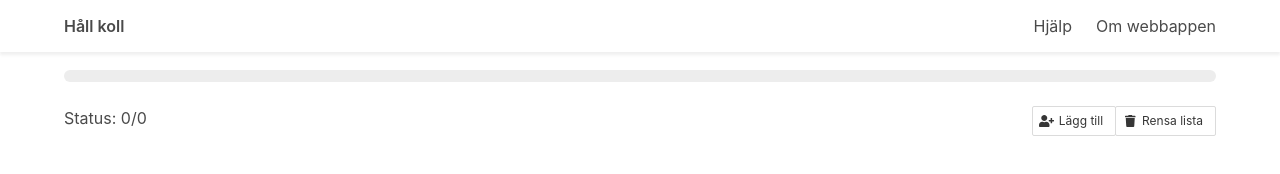
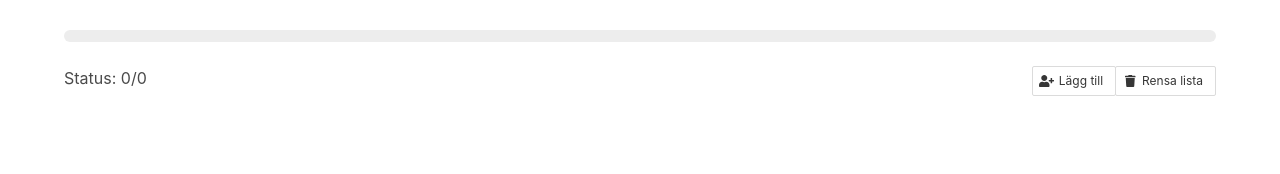
Before and after one commit to kandersson135/hallkoll, a plain HTML site: page index.html in a window 1280 px wide. Drawn offline with Linux system fonts and the light colour scheme.

Commit message:
Update index.html

```diff
--- a/index.html
+++ b/index.html
@@ -17,7 +17,7 @@
 		<link rel="stylesheet" href="css/bulma-list.css">
 		<style type="text/css">
 			.navbar {background-color: #ffffff !important; box-shadow: 0px 3px 3px rgba(100, 100, 100, 0.1) !important;}
-			.section {margin-top: -30px;}
+			.section {margin-top: -70px;}
 			.changeStatus {border-radius: 5px !important;}
 			.button.is-danger {background-color: rgba(241, 70, 104, 0.7) !important; border: 2px solid rgba(241, 70, 104, 0.2);}
 			.button.is-success {background-color: rgba(72, 199, 142, 0.7) !important; border: 2px solid rgba(72, 199, 142, 0.2);}
@@ -25,6 +25,7 @@
 		</style>
 	</head>
 	<body>
+		<!--
 		<nav class="navbar is-fixed-top has-shadow" role="navigation" aria-label="main navigation">
 			<div class="container">
 				<div class="navbar-brand">
@@ -35,7 +36,7 @@
             <span aria-hidden="true"></span>
             <span aria-hidden="true"></span>
           </a>
-				</div><!-- end navbar-brand -->
+				</div>
 
 				<div class="navbar-menu">
 					<div class="navbar-end">
@@ -43,8 +44,9 @@
 						<a class="navbar-item" id="aboutButton">Om webbappen</a>
 					</div>
 				</div>
-			</div><!-- end container -->
-		</nav><!-- end navbar -->
+			</div>
+		</nav>
+		-->
 
 		<div class="section">
 			<div class="container">
```
